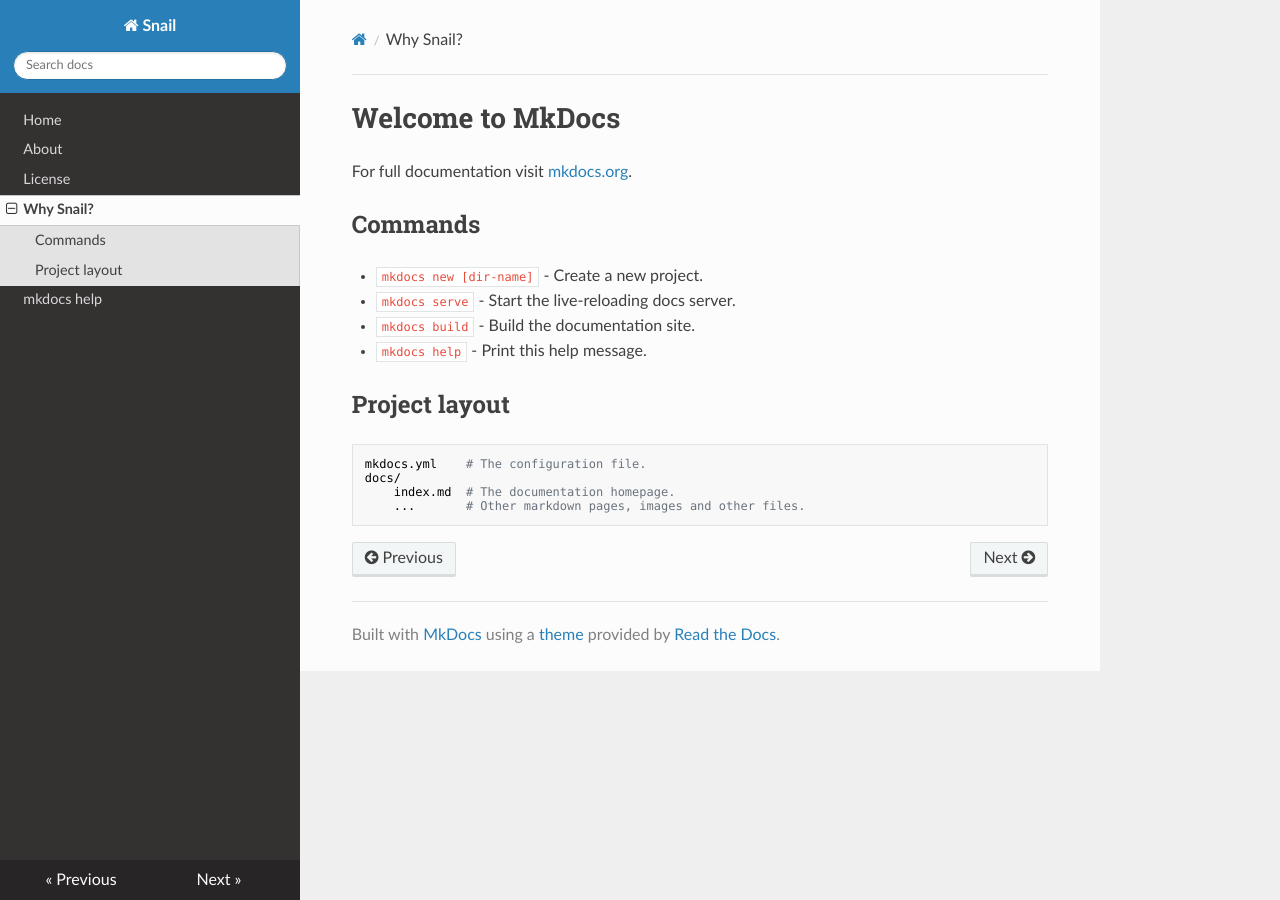
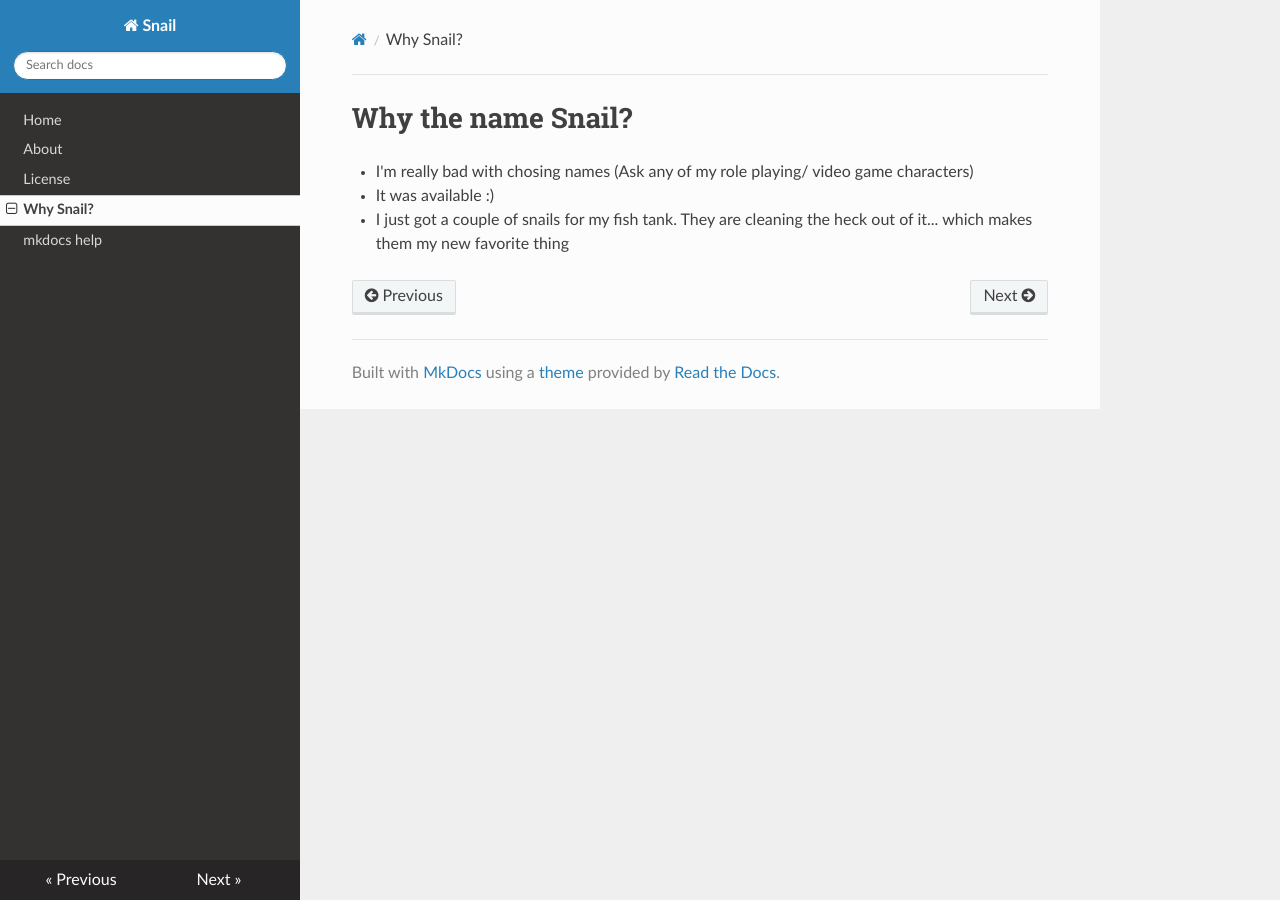
Before and after one commit to sjzabel/snail, an MkDocs documentation site: the page built from docs/why-snail.md, in a window 1280 px wide. Built offline with MkDocs 1.6.1, drawn with Linux system fonts in a browser that asks for light colours; nearby versions of some CDN libraries; old or Windows-style settings are respelled for this version of MkDocs.

Commit message:
Sillyiness

```diff
--- a/docs/why-snail.md
+++ b/docs/why-snail.md
@@ -1,17 +1,6 @@
-# Welcome to MkDocs
-
-For full documentation visit [mkdocs.org](http://mkdocs.org).
-
-## Commands
-
-* `mkdocs new [dir-name]` - Create a new project.
-* `mkdocs serve` - Start the live-reloading docs server.
-* `mkdocs build` - Build the documentation site.
-* `mkdocs help` - Print this help message.
-
-## Project layout
-
-    mkdocs.yml    # The configuration file.
-    docs/
-        index.md  # The documentation homepage.
-        ...       # Other markdown pages, images and other files.
+# Why the name Snail?
+- I'm really bad with chosing names (Ask any of my role playing/ video
+  game characters)
+- It was available :)
+- I just got a couple of snails for my fish tank. They are cleaning the
+  heck out of it... which makes them my new favorite thing
```
Also changed, not shown: docs/about.md (+4 -0 lines).
